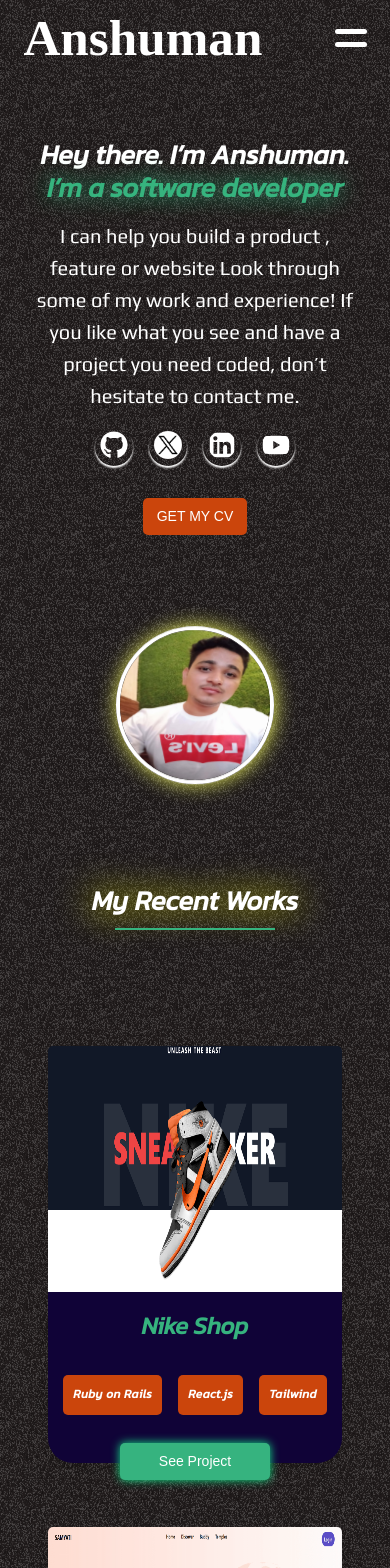
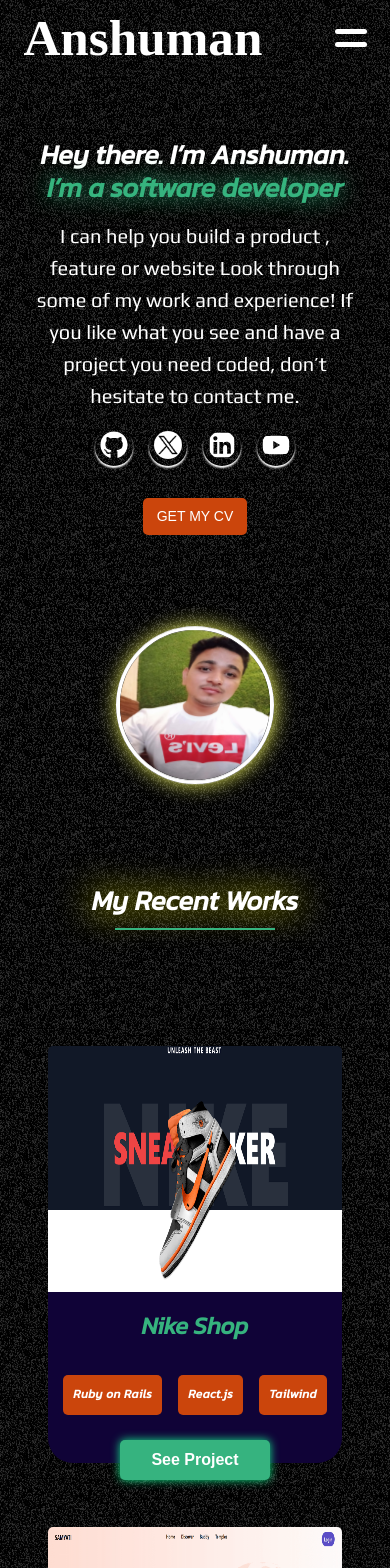
Before and after one commit to anshuman7negi/react-portfolio, a React (Create React App) app: page / in a window 390 px wide. Shown: the top 1568 px of the page. Built offline with nearby package versions, Linux system fonts and the light colour scheme; a web font is replaced by a local one.

Commit message:
added href tag

```diff
--- a/src/components/pages/FirstSection.js
+++ b/src/components/pages/FirstSection.js
@@ -22,21 +22,21 @@
             <div className="ResumeContainer">
                 <ul className="iconsList">
                     <li>
-                        <a href="https://github.com/anshuman7negi" target="_blank" rel="noreferrer"><img src={github} alt="" /></a>
+                        <a href="https://github.com/anshuman7negi" target="_blank" rel="noreferrer"><img src={github} alt="GitHub" /></a>
                     </li>
                     <li>
                         <a href="https://twitter.com/AnshumanNegi108" target="_blank" rel="noreferrer"
-                        ><img src={twitter} alt=""
+                        ><img src={twitter} alt="Twitter"
                             /></a>
                     </li>
                     <li>
                         <a href="https://www.linkedin.com/in/anshuman-singh-negi-33779a224/" target="_blank" rel="noreferrer"
-                        ><img src={linkedin} alt=""
+                        ><img src={linkedin} alt="LinkedIn"
                             /></a>
                     </li>
                     <li>
                         <a href="https://www.youtube.com/@Anshuman_Negi" target="_blank" rel="noreferrer"
-                        ><img src={youtube} alt=""
+                        ><img src={youtube} alt="YouTube"
                             /></a>
                     </li>
                 </ul>
@@ -49,7 +49,7 @@
         </div>
         <Tilt className="Tilt" options={{ max: 55 }}>
         <div className="profile">
-              <img src={anshuman} alt="" />
+              <img src={anshuman} alt="profile" />
         </div>
         </Tilt>
     </div>
--- a/src/components/pages/Footer.js
+++ b/src/components/pages/Footer.js
@@ -8,21 +8,21 @@
     <footer>
        <ul className="footerList">
                 <li>
-                    <a href="https://github.com/anshuman7negi"><img src={github} alt="" /></a>
+                    <a href="https://github.com/anshuman7negi" target="_blank" rel="noreferrer"><img src={github} alt="GitHub" /></a>
                 </li>
                 <li>
-                    <a href="https://twitter.com/AnshumanNegi108"
-                    ><img src={twitter} alt=""
+                    <a href="https://twitter.com/AnshumanNegi108" target="_blank" rel="noreferrer"
+                    ><img src={twitter} alt="Twitter"
                         /></a>
                 </li>
                 <li>
-                    <a href="https://www.linkedin.com/in/anshuman-singh-negi-33779a224/"
-                    ><img src={linkedin} alt=""
+                    <a href="https://www.linkedin.com/in/anshuman-singh-negi-33779a224/" target="_blank" rel="noreferrer"
+                    ><img src={linkedin} alt="LinkedIn"
                         /></a>
                 </li>
                 <li>
-                    <a href="https://www.youtube.com/@Anshuman_Negi"
-                    ><img src={youtube} alt=""
+                    <a href="https://www.youtube.com/@Anshuman_Negi" target="_blank" rel="noreferrer"
+                    ><img src={youtube} alt="Youtube"
                         /></a>
                 </li>
             </ul>
--- a/src/components/pages/Projects.js
+++ b/src/components/pages/Projects.js
@@ -9,7 +9,7 @@
 
 
     return (<div className="projectContainer" id="Projects">
-        <h3 className='projectsHeading'>My Recent Works</h3>
+        <h4 className='projectsHeading'>My Recent Works</h4>
         <div className="projects">
             {
                 projectData.map((item) => {
--- a/src/components/styles/FirstVersion.css
+++ b/src/components/styles/FirstVersion.css
@@ -1,7 +1,7 @@
 .backgroundContainer {
     background-image: url('../../assets/effect.png');
     animation: static 3s steps(5,end) infinite;
-    background-color: black;
+    background-color: #000000;
     box-sizing: border-box;
 }
 
@@ -29,6 +29,6 @@
 
 @media (max-width:768px) {
     .backgroundContainer {
-        background-color: #201b1b;
+        background-color: #000000;
     }
 }
--- a/src/components/styles/Project.css
+++ b/src/components/styles/Project.css
@@ -105,7 +105,8 @@
     color: #fff;
     background-color: #36b37f;
     font-weight: 500;
-    font-size: 0.875rem;
+    font-weight: 700;
+    font-size: 1rem;
     line-height: 1.38;
     padding: 0.55rem;
     border: none;
```
